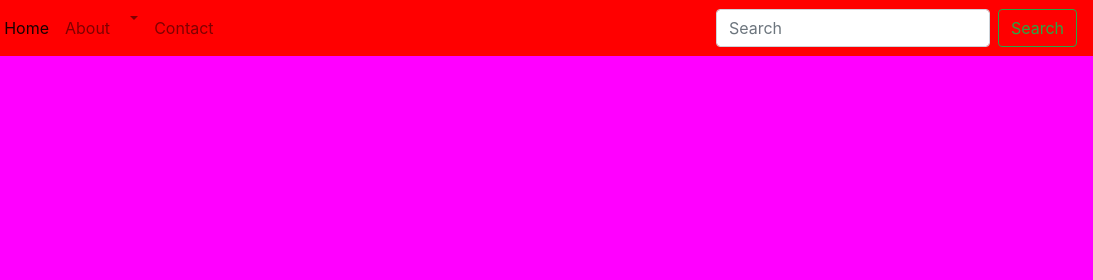
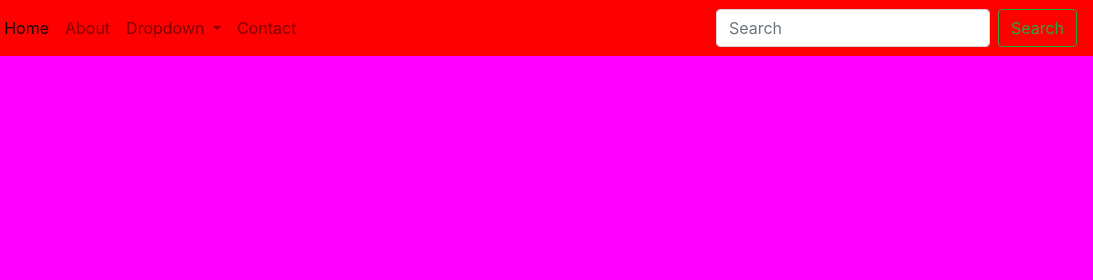
Before and after one commit to devanshv2/devanshv2.github.io, a plain HTML site: page index.html in a window 1280 px wide. Shown: the top 280 px of the page, 187-1280 px from the left. Drawn offline with nearby package versions, Linux system fonts and the light colour scheme.

Commit message:
2 commit

```diff
--- a/index.html
+++ b/index.html
@@ -25,7 +25,7 @@
       </li>
       <li class="nav-item dropdown">
         <a class="nav-link dropdown-toggle" href="#" id="navbarDropdown" role="button" data-toggle="dropdown" aria-haspopup="true" aria-expanded="false">
-
+        Dropdown
         </a>
         <div class="dropdown-menu" aria-labelledby="navbarDropdown">
           <a class="dropdown-item" href="#">Action</a>
```
